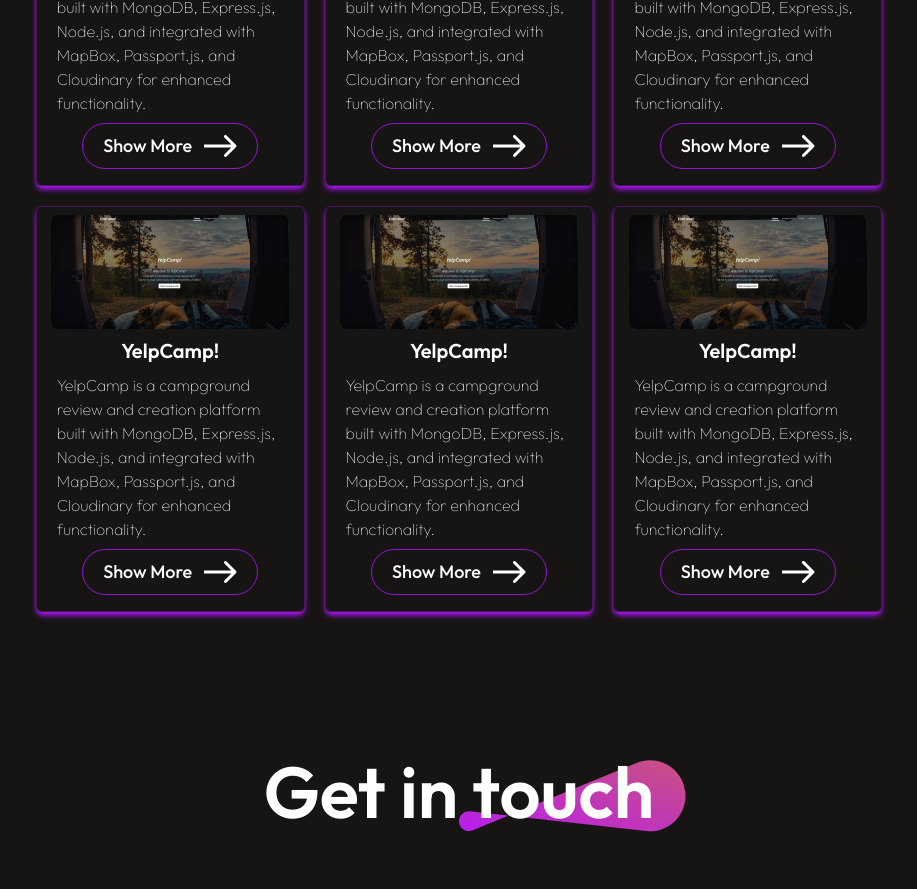
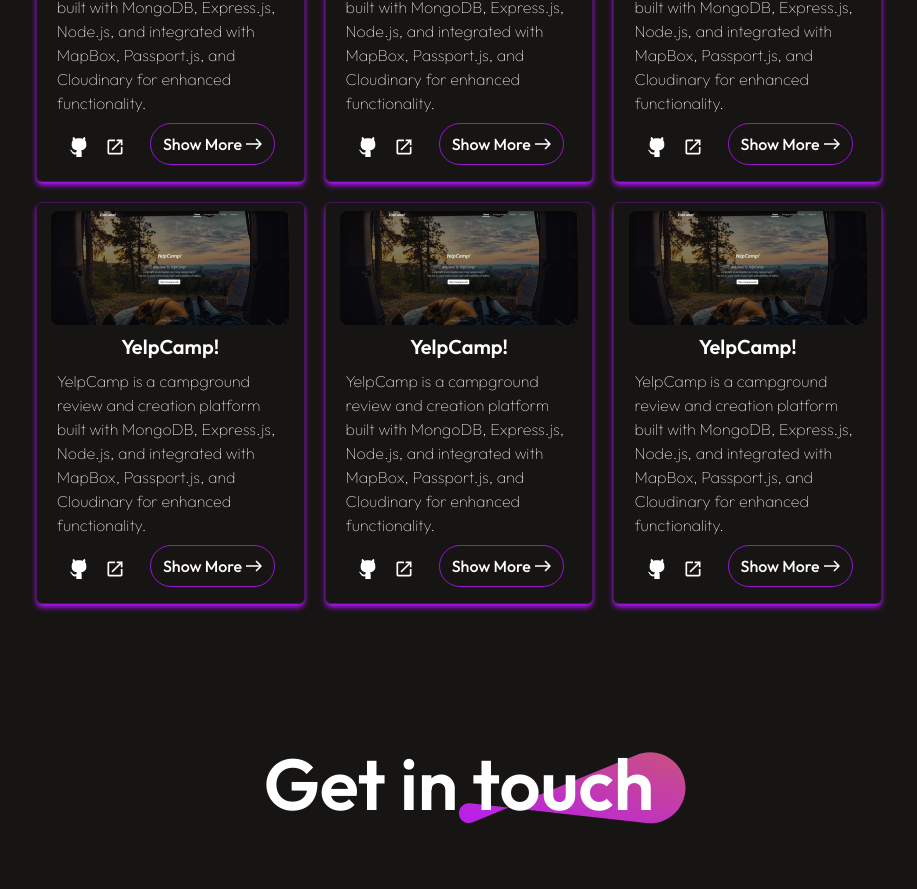
Before and after one commit to ramchandragawade/portfolio-react-css, a React (Vite) app: page / in a window 1280 px wide. Shown: the part 3560-4449 px from the top of the page, without its empty margins (181-1098 px from the left). Built offline with nearby package versions, Linux system fonts and the light colour scheme.

Commit message:
added btns on prj

```diff
--- a/src/components/Modal/Modal.jsx
+++ b/src/components/Modal/Modal.jsx
@@ -1,5 +1,4 @@
 import ReactDOM from 'react-dom';
-import linkedinLogo from '../../assets/linkedin.svg';
 import githubLogo from '../../assets/github.svg';
 
 const Modal = ({ isOpen, onClose, projectData }) => {
@@ -16,13 +15,13 @@
                 </div>
                 <p>{description}</p>
                 <div className='flex flex-row text-white w-full justify-evenly mb-2'>
-                    <div className='bg-black rounded-2xl'>
+                    <div className='bg-black rounded-2xl hover:scale-105 duration-300'>
                         <a href={gitUrl} target="_blank" className='inline-flex p-2 gap-1 cursor-pointer'>
                             View Code
                             <img className='w-5' src={githubLogo} alt="" />
                         </a>
                     </div>
-                    <div className='bg-black rounded-2xl'>
+                    <div className='bg-black rounded-2xl hover:scale-105 duration-300'>
                         <a href={demoUrl} target="_blank" className='inline-flex p-2 gap-1 cursor-pointer'>
                             Site Demo
                         </a>
--- a/src/components/ProjectComp/Project.jsx
+++ b/src/components/ProjectComp/Project.jsx
@@ -1,6 +1,6 @@
-import yelp1 from '../../assets/yelp1.png';
 import arrowIcon from '../../assets/arrow_icon.svg';
-import Modal from '../Modal/Modal';
+import githubLogo from '../../assets/github.svg';
+import open_tab from '../../assets/open-tab.svg';
 const Project = ({openFn, data, className }) => {
 	const showMoreClick = (id)=>{
 		openFn({
@@ -20,9 +20,32 @@
 			<p className="px-3 text-base font-thin">
 				{data.shortDesc}
 			</p>
-			<div onClick={()=>{showMoreClick(data.id)}} className="flex gap-3 mb-2 rounded-[50px] border-opacity-80 hover:border-opacity-100 border-[1px] border-site-purple py-2 px-5 w-fit text-lg font-medium duration-500 cursor-pointer hover:gap-10 hover:duration-500">
-				<p>Show More</p>
-				<img src={arrowIcon} alt="" className="" />
+			<div className="flex flex-row w-full justify-evenly">
+				<div className='flex flex-row items-center text-white gap-2'>
+					<div className='rounded-2xl hover:scale-110 duration-300 ease-in relative group'>
+						<a href={data.gitUrl} target="_blank" className='inline-flex p-1 gap-1 cursor-pointer'>
+							<img className='w-5' src={githubLogo} alt="" />
+						</a>
+						<div class="absolute bottom-full left-1/2 transform -translate-x-1/2 mb-2 px-3 py-1 text-sm text-white bg-gray-800 rounded opacity-0 group-hover:opacity-100 transition-opacity duration-200">
+							View Code
+						</div>
+					</div>
+					{
+					data.demoUrl &&
+						<div className='rounded-2xl hover:scale-110 duration-300 ease-in relative group'>
+							<a href={data.demoUrl} target="_blank" className='inline-flex p-1 gap-1 cursor-pointer'>
+								<img className='w-5' src={open_tab} alt="" />
+							</a>
+							<div class="absolute bottom-full left-1/2 transform -translate-x-1/2 mb-2 px-3 py-1 text-sm text-white bg-gray-800 rounded opacity-0 group-hover:opacity-100 transition-opacity duration-200">
+								Live Demo
+							</div>
+						</div>
+					}
+				</div>
+				<div onClick={()=>{showMoreClick(data.id)}} className="flex gap-1 mb-2 rounded-[50px] border-opacity-80 hover:border-opacity-100 border-[1px] border-site-purple py-2 px-3 w-fit text-base font-medium duration-500 cursor-pointer hover:gap-3 hover:duration-500">
+					<p>Show More</p>
+					<img src={arrowIcon} alt="" className="w-4" />
+				</div>
 			</div>
 		</div>
 	);
```
Also changed, not shown: src/assets/open-tab.svg (added).
